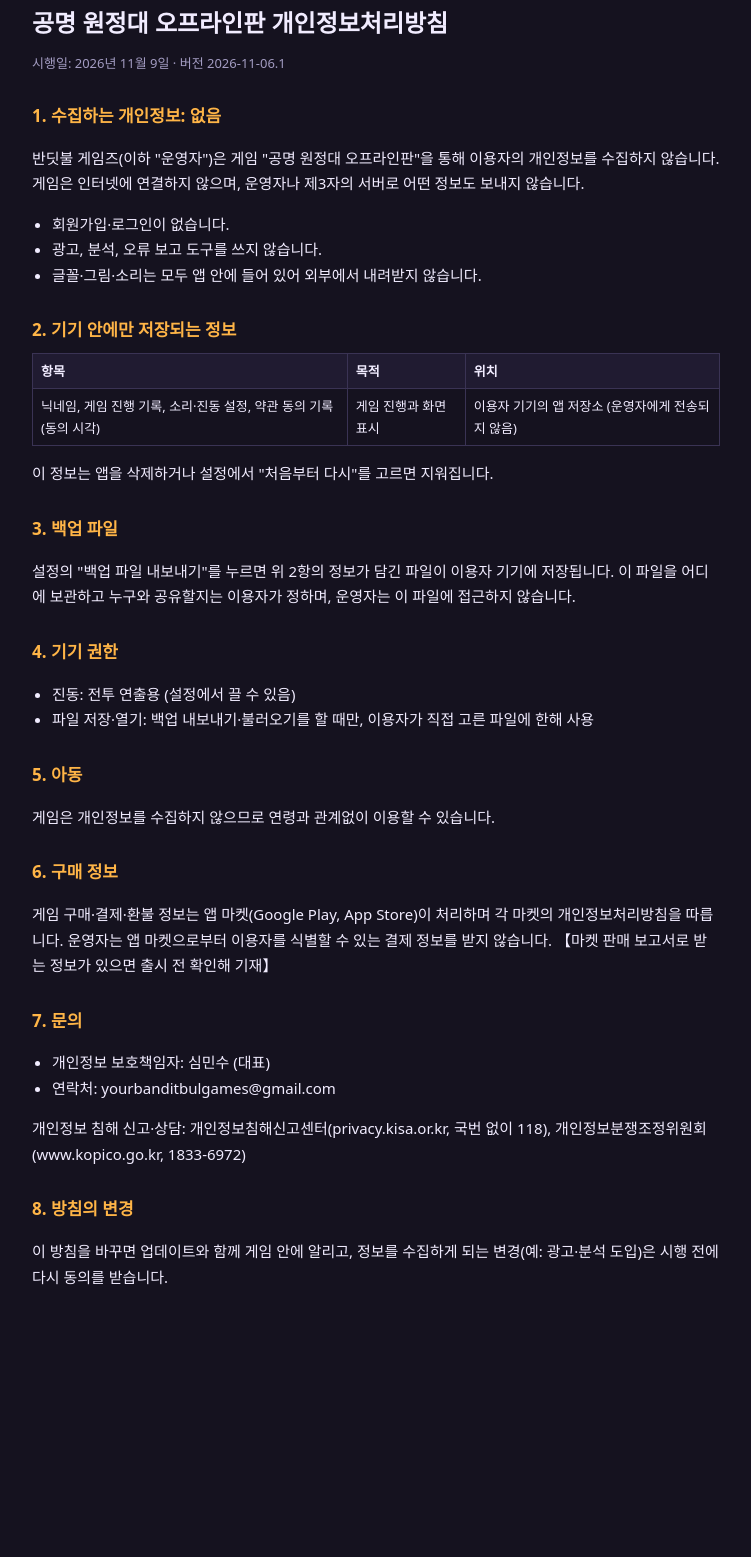
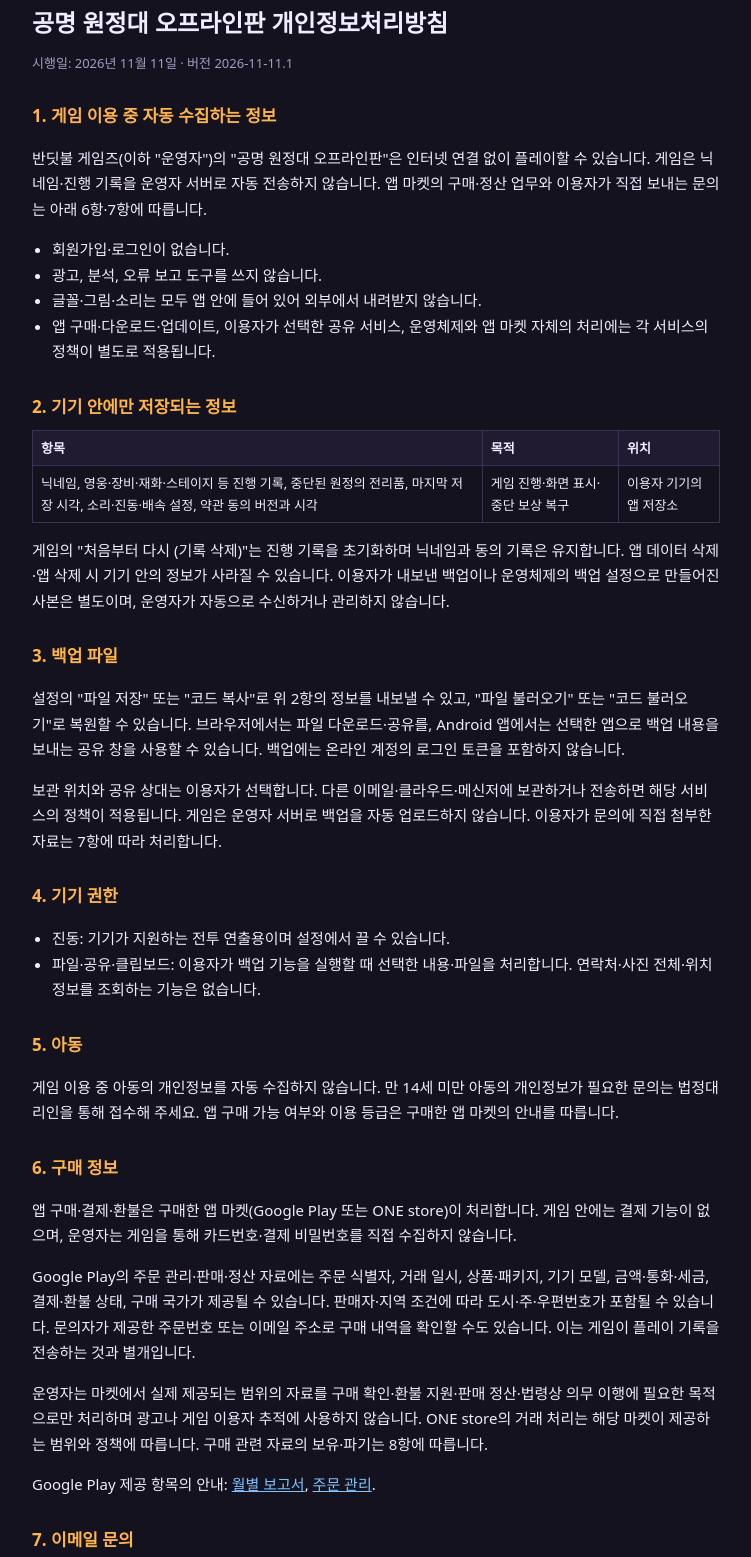
Before and after one commit to ssbluegana/ssbluegana.github.io, a plain HTML site: page resonance/privacy.html in a window 1280 px wide. Shown: the part 29-1586 px from the top of the page, without its empty margins (264-1015 px from the left). Before the commit the page ends 1394 px from the top, so only its background shows below. Drawn offline with Linux system fonts and the light colour scheme.

Commit message:
Clarify offline game privacy, market transaction records and backups

```diff
--- a/resonance/privacy.html
+++ b/resonance/privacy.html
@@ -9,49 +9,64 @@
 <body>
 <main>
 <h1>공명 원정대 오프라인판 개인정보처리방침</h1>
-<p class="meta">시행일: 2026년 11월 9일 · 버전 2026-11-06.1</p>
+<p class="meta">시행일: 2026년 11월 11일 · 버전 2026-11-11.1</p>
 
-<h2>1. 수집하는 개인정보: 없음</h2>
-<p>반딧불 게임즈(이하 "운영자")은 게임 "공명 원정대 오프라인판"을 통해 이용자의 개인정보를 수집하지 않습니다. 게임은 인터넷에 연결하지 않으며, 운영자나 제3자의 서버로 어떤 정보도 보내지 않습니다.</p>
+<h2>1. 게임 이용 중 자동 수집하는 정보</h2>
+<p>반딧불 게임즈(이하 "운영자")의 "공명 원정대 오프라인판"은 인터넷 연결 없이 플레이할 수 있습니다. 게임은 닉네임·진행 기록을 운영자 서버로 자동 전송하지 않습니다. 앱 마켓의 구매·정산 업무와 이용자가 직접 보내는 문의는 아래 6항·7항에 따릅니다.</p>
 <ul>
 <li>회원가입·로그인이 없습니다.</li>
 <li>광고, 분석, 오류 보고 도구를 쓰지 않습니다.</li>
 <li>글꼴·그림·소리는 모두 앱 안에 들어 있어 외부에서 내려받지 않습니다.</li>
+<li>앱 구매·다운로드·업데이트, 이용자가 선택한 공유 서비스, 운영체제와 앱 마켓 자체의 처리에는 각 서비스의 정책이 별도로 적용됩니다.</li>
 </ul>
 
 <h2>2. 기기 안에만 저장되는 정보</h2>
 <table>
 <thead><tr><th>항목</th><th>목적</th><th>위치</th></tr></thead>
 <tbody>
-<tr><td>닉네임, 게임 진행 기록, 소리·진동 설정, 약관 동의 기록(동의 시각)</td><td>게임 진행과 화면 표시</td><td>이용자 기기의 앱 저장소 (운영자에게 전송되지 않음)</td></tr>
+<tr><td>닉네임, 영웅·장비·재화·스테이지 등 진행 기록, 중단된 원정의 전리품, 마지막 저장 시각, 소리·진동·배속 설정, 약관 동의 버전과 시각</td><td>게임 진행·화면 표시·중단 보상 복구</td><td>이용자 기기의 앱 저장소</td></tr>
 </tbody>
 </table>
-<p>이 정보는 앱을 삭제하거나 설정에서 "처음부터 다시"를 고르면 지워집니다.</p>
+<p>게임의 "처음부터 다시 (기록 삭제)"는 진행 기록을 초기화하며 닉네임과 동의 기록은 유지합니다. 앱 데이터 삭제·앱 삭제 시 기기 안의 정보가 사라질 수 있습니다. 이용자가 내보낸 백업이나 운영체제의 백업 설정으로 만들어진 사본은 별도이며, 운영자가 자동으로 수신하거나 관리하지 않습니다.</p>
 
 <h2>3. 백업 파일</h2>
-<p>설정의 "백업 파일 내보내기"를 누르면 위 2항의 정보가 담긴 파일이 이용자 기기에 저장됩니다. 이 파일을 어디에 보관하고 누구와 공유할지는 이용자가 정하며, 운영자는 이 파일에 접근하지 않습니다.</p>
+<p>설정의 "파일 저장" 또는 "코드 복사"로 위 2항의 정보를 내보낼 수 있고, "파일 불러오기" 또는 "코드 불러오기"로 복원할 수 있습니다. 브라우저에서는 파일 다운로드·공유를, Android 앱에서는 선택한 앱으로 백업 내용을 보내는 공유 창을 사용할 수 있습니다. 백업에는 온라인 계정의 로그인 토큰을 포함하지 않습니다.</p>
+<p>보관 위치와 공유 상대는 이용자가 선택합니다. 다른 이메일·클라우드·메신저에 보관하거나 전송하면 해당 서비스의 정책이 적용됩니다. 게임은 운영자 서버로 백업을 자동 업로드하지 않습니다. 이용자가 문의에 직접 첨부한 자료는 7항에 따라 처리합니다.</p>
 
 <h2>4. 기기 권한</h2>
 <ul>
-<li>진동: 전투 연출용 (설정에서 끌 수 있음)</li>
-<li>파일 저장·열기: 백업 내보내기·불러오기를 할 때만, 이용자가 직접 고른 파일에 한해 사용</li>
+<li>진동: 기기가 지원하는 전투 연출용이며 설정에서 끌 수 있습니다.</li>
+<li>파일·공유·클립보드: 이용자가 백업 기능을 실행할 때 선택한 내용·파일을 처리합니다. 연락처·사진 전체·위치 정보를 조회하는 기능은 없습니다.</li>
 </ul>
 
 <h2>5. 아동</h2>
-<p>게임은 개인정보를 수집하지 않으므로 연령과 관계없이 이용할 수 있습니다.</p>
+<p>게임 이용 중 아동의 개인정보를 자동 수집하지 않습니다. 만 14세 미만 아동의 개인정보가 필요한 문의는 법정대리인을 통해 접수해 주세요. 앱 구매 가능 여부와 이용 등급은 구매한 앱 마켓의 안내를 따릅니다.</p>
 
 <h2>6. 구매 정보</h2>
-<p>게임 구매·결제·환불 정보는 앱 마켓(Google Play, App Store)이 처리하며 각 마켓의 개인정보처리방침을 따릅니다. 운영자는 앱 마켓으로부터 이용자를 식별할 수 있는 결제 정보를 받지 않습니다. 【마켓 판매 보고서로 받는 정보가 있으면 출시 전 확인해 기재】</p>
+<p>앱 구매·결제·환불은 구매한 앱 마켓(Google Play 또는 ONE store)이 처리합니다. 게임 안에는 결제 기능이 없으며, 운영자는 게임을 통해 카드번호·결제 비밀번호를 직접 수집하지 않습니다.</p>
+<p>Google Play의 주문 관리·판매·정산 자료에는 주문 식별자, 거래 일시, 상품·패키지, 기기 모델, 금액·통화·세금, 결제·환불 상태, 구매 국가가 제공될 수 있습니다. 판매자·지역 조건에 따라 도시·주·우편번호가 포함될 수 있습니다. 문의자가 제공한 주문번호 또는 이메일 주소로 구매 내역을 확인할 수도 있습니다. 이는 게임이 플레이 기록을 전송하는 것과 별개입니다.</p>
+<p>운영자는 마켓에서 실제 제공되는 범위의 자료를 구매 확인·환불 지원·판매 정산·법령상 의무 이행에 필요한 목적으로만 처리하며 광고나 게임 이용자 추적에 사용하지 않습니다. ONE store의 거래 처리는 해당 마켓이 제공하는 범위와 정책에 따릅니다. 구매 관련 자료의 보유·파기는 8항에 따릅니다.</p>
+<p>Google Play 제공 항목의 안내: <a href="https://support.google.com/googleplay/android-developer/answer/6135870?hl=ko">월별 보고서</a>, <a href="https://support.google.com/googleplay/android-developer/answer/2741495?hl=ko">주문 관리</a>.</p>
 
-<h2>7. 문의</h2>
+<h2>7. 이메일 문의</h2>
+<p>이용자가 문의 메일을 보내면 발신 이메일 주소, 표시 이름, 문의 내용과 직접 제공한 첨부자료를 답변·오류 확인·구매/환불 지원 목적으로 처리합니다. 닉네임·기기/운영체제 정보·주문번호 등은 문의에 필요한 범위에서만 제공해 주세요. 주민등록번호·카드번호·비밀번호 등 불필요한 정보는 보내지 마세요.</p>
+<p>문의는 아래 Gmail 주소로 접수하며 이메일의 전달·보관에는 Google의 이메일 서비스가 이용됩니다. 이용자가 선택한 메일 서비스의 전송과 Google의 처리에는 <a href="https://policies.google.com/privacy?hl=ko">Google 개인정보처리방침</a>이 적용되며 해외에서 처리·보관될 수 있습니다. 게임이 문의 내용이나 기기 정보를 자동 발송하지는 않습니다.</p>
 <ul>
 <li>개인정보 보호책임자: 심민수 (대표)</li>
 <li>연락처: yourbanditbulgames@gmail.com</li>
 </ul>
-<p>개인정보 침해 신고·상담: 개인정보침해신고센터(privacy.kisa.or.kr, 국번 없이 118), 개인정보분쟁조정위원회(www.kopico.go.kr, 1833-6972)</p>
 
-<h2>8. 방침의 변경</h2>
-<p>이 방침을 바꾸면 업데이트와 함께 게임 안에 알리고, 정보를 수집하게 되는 변경(예: 광고·분석 도입)은 시행 전에 다시 동의를 받습니다.</p>
+<h2>8. 보유 기간과 파기</h2>
+<p>운영자가 처리하는 일반 문의 자료는 목적을 달성하면 지체 없이 삭제합니다. 다만 관련 법령에 따라 보존이 필요한 경우에는 필요한 자료를 다른 목적의 이용과 분리하여 보관합니다. 「전자상거래 등에서의 소비자보호에 관한 법률 시행령」 제6조에 해당하는 계약·청약철회 및 대금결제·공급 기록은 5년, 소비자 불만·분쟁처리 기록은 3년 보존합니다. 그 밖의 법정 보존 의무가 적용되면 해당 기간을 따릅니다.</p>
+<p>보존 기간이 끝나거나 더 이상 필요하지 않은 전자 자료는 복구할 수 없도록 삭제하고, 종이 자료는 파쇄합니다. 마켓이 자체 보유한 기록은 해당 마켓이 관리하며 이 방침의 기기 내 정보는 2항의 방법으로 관리합니다.</p>
+
+<h2>9. 이용자의 권리와 보호 조치</h2>
+<p>운영자가 보유한 본인의 정보에 대해 열람·정정·삭제·처리정지를 위 문의처로 요청할 수 있으며, 법정대리인이나 위임받은 대리인을 통한 요청도 가능합니다. 본인 확인에는 필요한 최소 정보만 요청합니다. 법령상 보존 의무가 있는 자료는 그 범위에서 삭제 등이 제한될 수 있으며 사유를 안내합니다.</p>
+<p>운영자는 문의·거래 자료의 접근을 업무상 필요한 담당자로 제한하고 계정 접근 보호와 자료 관리에 필요한 조치를 적용합니다. 원칙적으로 자료를 다른 목적으로 제공하지 않으며, 법령에 근거한 요청 등이 있는 경우 해당 법령에 따라 처리합니다. 이용자가 직접 선택한 백업 공유는 3항에 따릅니다.</p>
+<p>개인정보 침해 신고·상담: 개인정보침해신고센터(privacy.kisa.or.kr, 국번 없이 118), 개인정보분쟁조정위원회(www.kopico.go.kr, 1833-6972).</p>
+
+<h2>10. 방침의 변경</h2>
+<p>이 방침은 위 시행일부터 적용하며 앱 안의 문서와 공개 웹페이지에 게시합니다. 앱 업데이트에서 방침 버전이 바뀌면 게임 시작 전에 다시 확인할 수 있도록 합니다. 개인정보 처리 목적이나 항목이 바뀌는 경우 필요한 고지·동의 절차를 진행합니다.</p>
 </main>
 </body>
 </html>
```
Also changed, not shown: resonance/terms.html (+3 -3 lines).
